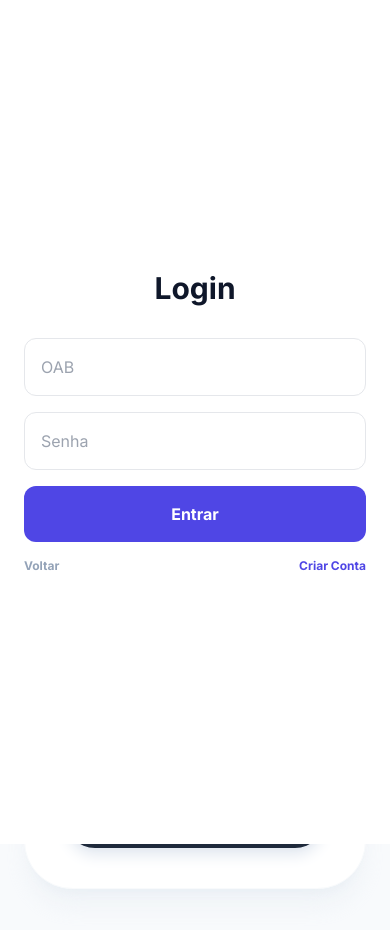
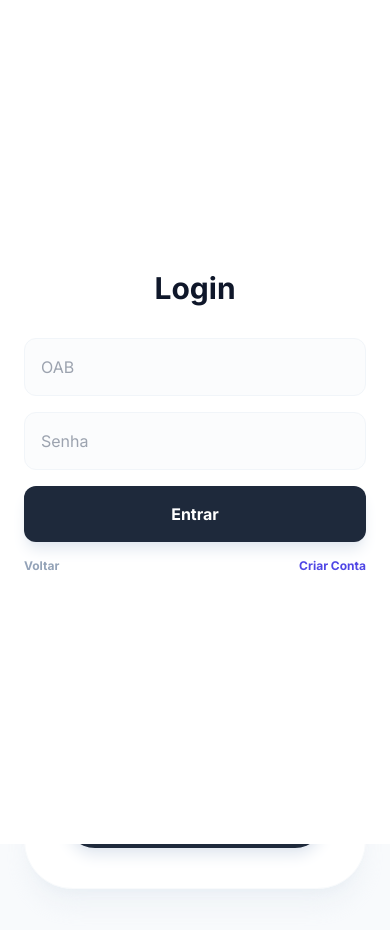
Before and after one commit to isaacmendes/cbpmm, a React (Vite) app: page / in a window 390 px wide. Both pictures are taken after a click on the button "ÁREA RESTRITA". Shown: the top 930 px of the page. Built offline with nearby package versions, Linux system fonts and the light colour scheme; no server answers.

Commit message:
feat: Improve phone masking and reset registration form
Updates the phone number masking logic to adhere to a more standard Brazilian format (XX) XXXXX-XXXX. Additionally, clears registration form fields upon successful submission to provide a better user experience.

```diff
--- a/App.tsx
+++ b/App.tsx
@@ -57,9 +57,11 @@ const App: React.FC = () => {
 
   const maskPhone = (v: string) => {
     v = v.replace(/\D/g, "");
-    if (v.length > 2) v = v.substring(0, 2) + " " + v.substring(2);
-    if (v.length > 8) v = v.substring(0, 8) + "-" + v.substring(8, 12);
-    return v.substring(0, 15);
+    if (v.length > 11) v = v.slice(0, 11);
+    if (v.length > 0) v = '(' + v;
+    if (v.length > 3) v = v.replace(/^(\(\d{2})(\d)/, '$1) $2');
+    if (v.length > 10) v = v.replace(/(\d{5})(\d{4})$/, '$1-$2');
+    return v;
   };
 
   const handleLogin = async (e: React.FormEvent) => {
@@ -115,6 +117,11 @@ const App: React.FC = () => {
       if (error) throw error;
       alert('Cadastro realizado! Aguarde a aprovação.');
       setIsRegistering(false);
+      // Limpar campos
+      setRegOAB('');
+      setRegNome('');
+      setRegTel('');
+      setRegSenha('');
     } catch (err) {
       alert('Erro ao cadastrar.');
     }
@@ -156,7 +163,6 @@ const App: React.FC = () => {
         <SubmissionForm onSubmit={async (submissionData) => {
           setIsSubmitting(true);
           try {
-            // O submissionData já contém as URLs geradas pelo upload no componente SubmissionForm
             const { error } = await supabase.from('submissions').insert([{
               name: submissionData.name,
               re: submissionData.re,
@@ -164,7 +170,7 @@ const App: React.FC = () => {
               phone: submissionData.phone,
               is_judicial: submissionData.isJudicial,
               status: 'Pendente',
-              files: submissionData.files // Salva a lista de {category, name, url}
+              files: submissionData.files
             }]);
 
             if (error) throw error;
@@ -194,26 +200,31 @@ const App: React.FC = () => {
       )}
 
       {showLogin && (
-        <div className="fixed inset-0 bg-white z-[120] flex items-center justify-center p-6">
-          <div className="max-w-md w-full animate-fadeIn">
+        <div className="fixed inset-0 bg-white z-[120] flex items-center justify-center p-6 overflow-y-auto">
+          <div className="max-w-md w-full animate-fadeIn py-12">
              <h2 className="text-3xl font-black mb-8 text-center">{isRegistering ? 'Cadastro' : 'Login'}</h2>
              {!isRegistering ? (
                <form onSubmit={handleLogin} className="space-y-4">
-                 <input type="text" placeholder="OAB" className="w-full p-4 rounded-xl border" value={username} onChange={e => setUsername(maskOAB(e.target.value))} required />
-                 <input type="password" placeholder="Senha" className="w-full p-4 rounded-xl border" value={password} onChange={e => setPassword(e.target.value)} required />
-                 <button className="w-full py-4 bg-indigo-600 text-white rounded-xl font-bold">Entrar</button>
-                 <div className="flex justify-between text-xs font-bold text-slate-400">
+                 <input type="text" placeholder="OAB" className="w-full p-4 rounded-xl border border-slate-100 bg-slate-50/50 outline-none focus:border-slate-200" value={username} onChange={e => setUsername(maskOAB(e.target.value))} required />
+                 <input type="password" placeholder="Senha" className="w-full p-4 rounded-xl border border-slate-100 bg-slate-50/50 outline-none focus:border-slate-200" value={password} onChange={e => setPassword(e.target.value)} required />
+                 <button className="w-full py-4 bg-[#1e293b] text-white rounded-xl font-bold mt-4 shadow-lg shadow-slate-200">Entrar</button>
+                 <div className="flex justify-between text-xs font-bold text-slate-400 mt-6">
                     <button type="button" onClick={() => setShowLogin(false)}>Voltar</button>
                     <button type="button" onClick={() => setIsRegistering(true)} className="text-indigo-600">Criar Conta</button>
                  </div>
                </form>
              ) : (
                <form onSubmit={handleRegister} className="space-y-4">
-                 <input type="text" placeholder="OAB" className="w-full p-4 rounded-xl border" value={regOAB} onChange={e => setRegOAB(maskOAB(e.target.value))} required />
-                 <input type="text" placeholder="Nome" className="w-full p-4 rounded-xl border" value={regNome} onChange={e => setRegNome(e.target.value)} required />
-                 <input type="password" placeholder="Senha" className="w-full p-4 rounded-xl border" value={regSenha} onChange={e => setRegSenha(e.target.value)} required />
-                 <button className="w-full py-4 bg-emerald-600 text-white rounded-xl font-bold">Solicitar</button>
-                 <button type="button" onClick={() => setIsRegistering(false)} className="w-full text-slate-400 text-xs">Voltar</button>
+                 <div className="grid grid-cols-1 gap-4">
+                    <input type="text" placeholder="OAB" className="w-full p-4 rounded-xl border border-slate-100 bg-slate-50/50 outline-none focus:border-slate-200" value={regOAB} onChange={e => setRegOAB(maskOAB(e.target.value))} required />
+                    <input type="text" placeholder="Nome" className="w-full p-4 rounded-xl border border-slate-100 bg-slate-50/50 outline-none focus:border-slate-200" value={regNome} onChange={e => setRegNome(e.target.value)} required />
+                 </div>
+                 <div className="grid grid-cols-1 gap-4">
+                    <input type="password" placeholder="Senha" className="w-full p-4 rounded-xl border border-slate-100 bg-slate-50/50 outline-none focus:border-slate-200" value={regSenha} onChange={e => setRegSenha(e.target.value)} required />
+                    <input type="text" placeholder="WhatsApp" className="w-full p-4 rounded-xl border border-slate-100 bg-slate-50/50 outline-none focus:border-slate-200" value={regTel} onChange={e => setRegTel(maskPhone(e.target.value))} required />
+                 </div>
+                 <button className="w-full py-4 bg-[#059669] text-white rounded-xl font-bold mt-4 shadow-lg shadow-emerald-100">Solicitar</button>
+                 <button type="button" onClick={() => setIsRegistering(false)} className="w-full text-slate-400 text-xs mt-4 hover:text-slate-600">Voltar</button>
                </form>
              )}
           </div>
```
